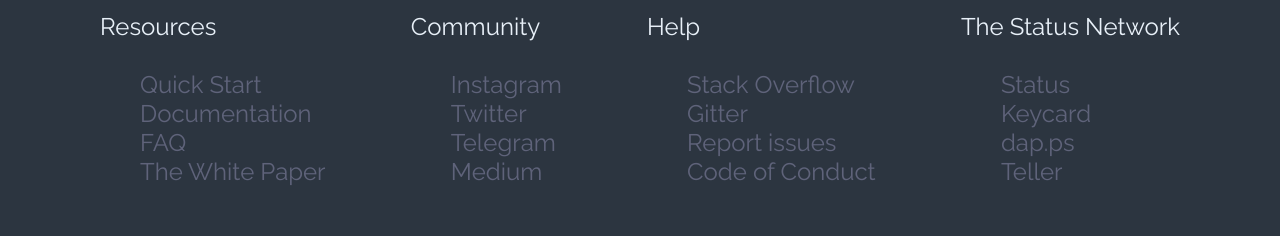
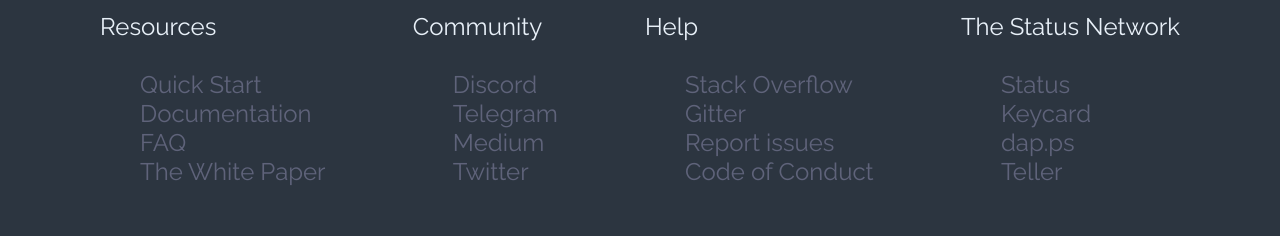
Before and after one commit to JUANLUNABLANCO/chronotoken, a website: page src/public/index.html in a window 1280 px wide. Shown: the part 9175-9411 px from the top of the page. Drawn offline with nearby package versions, Linux system fonts and the light colour scheme; a web font is replaced by a local one.

Commit message:
discord rrss links titltes  updated

```diff
--- a/src/public/index.html
+++ b/src/public/index.html
@@ -2355,16 +2355,16 @@
 						<p class="title">Community</p>
 						<ul class="">
 							<li class="">
-								<a href="" target="_blank" rel="noopener" class="" title="instagram">Instagram</a>
+								<a href="" target="_blank" rel="noopener" class="" title="Discord">Discord</a>
+							</li>
+							<li class="">
+								<a href="" target="_blank" rel="noopener" class="" title="telegram">Telegram</a>
+							</li>
+							<li class="">
+								<a href="" target="_blank" rel="noopener" class="" title="Medium">Medium</a>
 							</li>
 							<li class="">
 								<a href="" target="_blank" rel="noopener" class="" title="Twitter">Twitter</a>
-							</li>
-							<li class="">
-								<a href="" target="_blank" rel="noopener" class="" title="telegram">Telegram</a>
-							</li>
-							<li class="">
-								<a href="" target="_blank" rel="noopener" class="" title="Medium">Medium</a>
 							</li>
 							<!-- <hr />
 							<li class="">
```
